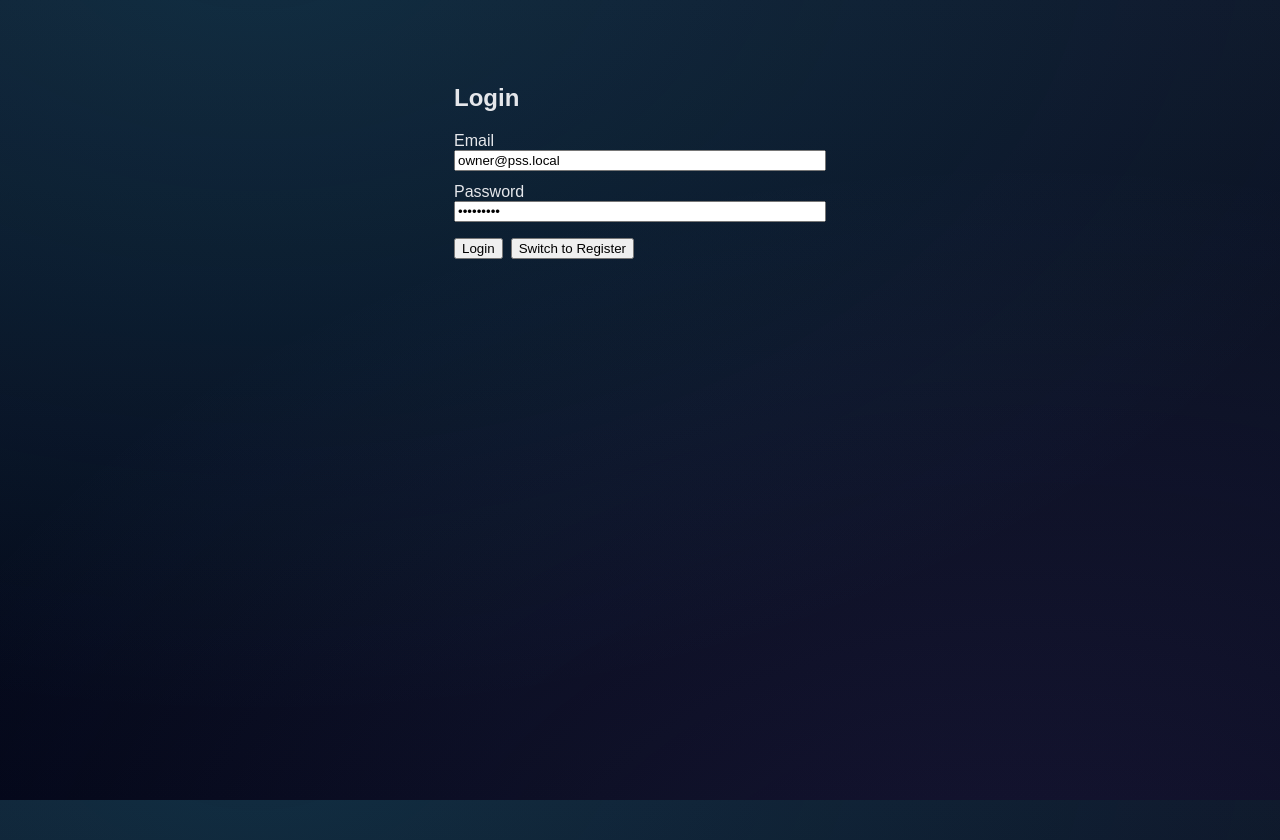
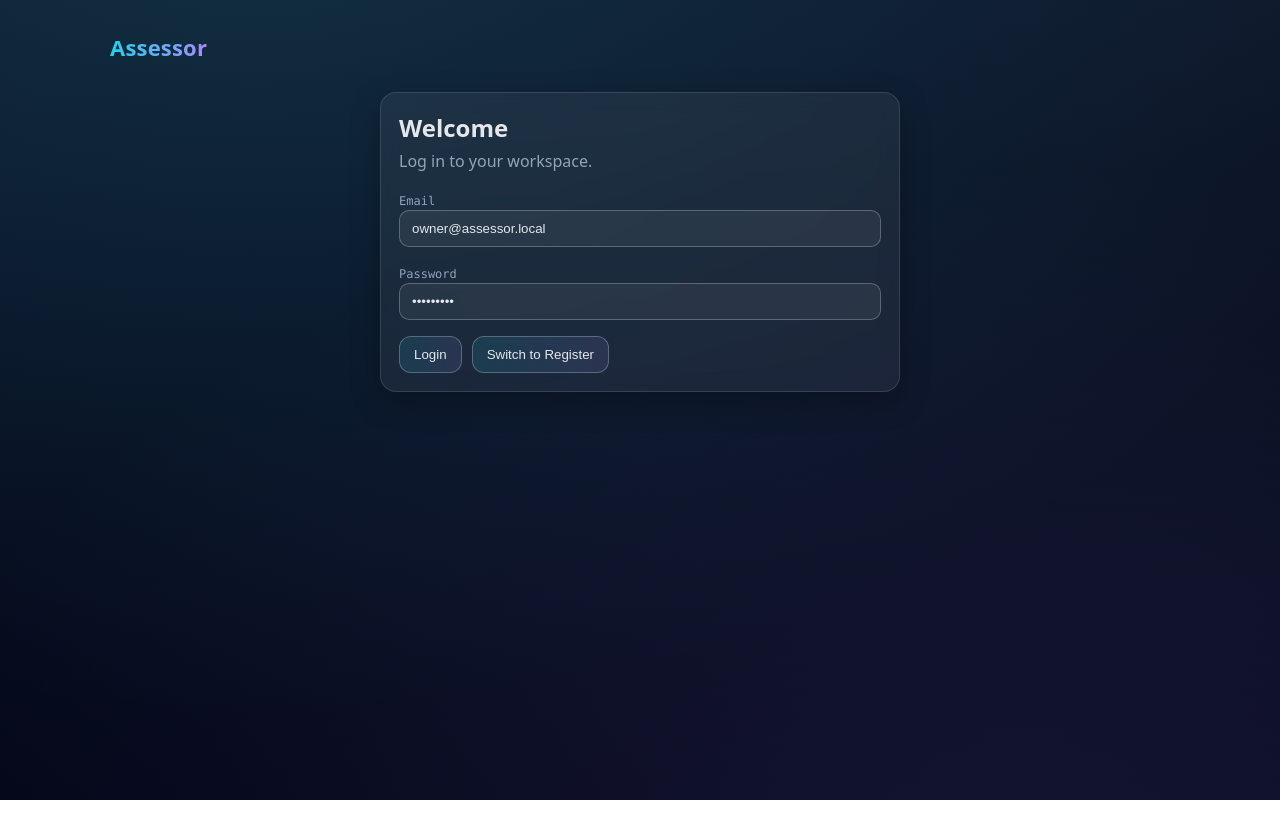
Before and after one commit to uNdoNe001/assessor, a Next.js app in the folder frontend/: page /login in a window 1280 px wide. After the commit the page ends 800 px from the top, so only its background shows below. Built offline with nearby package versions, Linux system fonts and the light colour scheme.

Commit message:
Update login.tsx

```diff
--- a/frontend/pages/login.tsx
+++ b/frontend/pages/login.tsx
@@ -4,8 +4,8 @@ import { useAuth } from "@/context/AuthContext";
 
 export default function Login() {
   const { login, register } = useAuth();
-  const [email, setEmail] = useState("owner@pss.local");
-  const [name, setName] = useState("PSS Owner");
+  const [email, setEmail] = useState("owner@assessor.local");
+  const [name, setName] = useState("Owner");
   const [password, setPassword] = useState("ChangeMe!");
   const [mode, setMode] = useState<"login"|"register">("login");
   const [err, setErr] = useState<string | null>(null);
@@ -23,28 +23,39 @@ export default function Login() {
   };
 
   return (
-    <main style={{ fontFamily: "sans-serif", padding: 24, maxWidth: 420, margin: "40px auto" }}>
-      <h2>{mode === "login" ? "Login" : "Register"}</h2>
+    <main className="page">
+      <header className="header">
+        <div className="brand">Assessor</div>
+      </header>
+
+      <div className="card" style={{maxWidth: 520, margin: "30px auto"}}>
+        <h2 style={{margin: 0}}>Welcome</h2>
+        <p style={{marginTop: 6, color: "var(--muted)"}}>
+          {mode === "login" ? "Log in to your workspace." : "Create your account."}
+        </p>
+
         {mode === "register" && (
-        <div>
-          <label>Name</label><br />
-          <input value={name} onChange={e=>setName(e.target.value)} style={{width:"100%"}} />
+          <div style={{marginTop: 14}}>
+            <label className="kbd">Name</label>
+            <input className="input" value={name} onChange={e=>setName(e.target.value)} />
           </div>
         )}
-      <div style={{marginTop:12}}>
-        <label>Email</label><br />
-        <input value={email} onChange={e=>setEmail(e.target.value)} style={{width:"100%"}} />
+        <div style={{marginTop: 14}}>
+          <label className="kbd">Email</label>
+          <input className="input" value={email} onChange={e=>setEmail(e.target.value)} />
         </div>
-      <div style={{marginTop:12}}>
-        <label>Password</label><br />
-        <input type="password" value={password} onChange={e=>setPassword(e.target.value)} style={{width:"100%"}} />
+        <div style={{marginTop: 14}}>
+          <label className="kbd">Password</label>
+          <input className="input" type="password" value={password} onChange={e=>setPassword(e.target.value)} />
         </div>
-      {err && <p style={{color:"crimson"}}>{err}</p>}
-      <div style={{marginTop:16, display:"flex", gap:8}}>
-        <button onClick={go}>{mode === "login" ? "Login" : "Register"}</button>
-        <button onClick={()=>setMode(mode==="login"?"register":"login")} type="button">
+        {err && <p style={{color:"salmon", marginTop: 10}}>{err}</p>}
+
+        <div style={{marginTop: 16, display:"flex", gap:10}}>
+          <button className="btn" onClick={go}>{mode === "login" ? "Login" : "Register"}</button>
+          <button className="btn" onClick={()=>setMode(mode==="login"?"register":"login")} type="button">
             {mode === "login" ? "Switch to Register" : "Switch to Login"}
           </button>
+        </div>
       </div>
     </main>
   );
```
Lines whose indentation alone changed are shown as unchanged.
